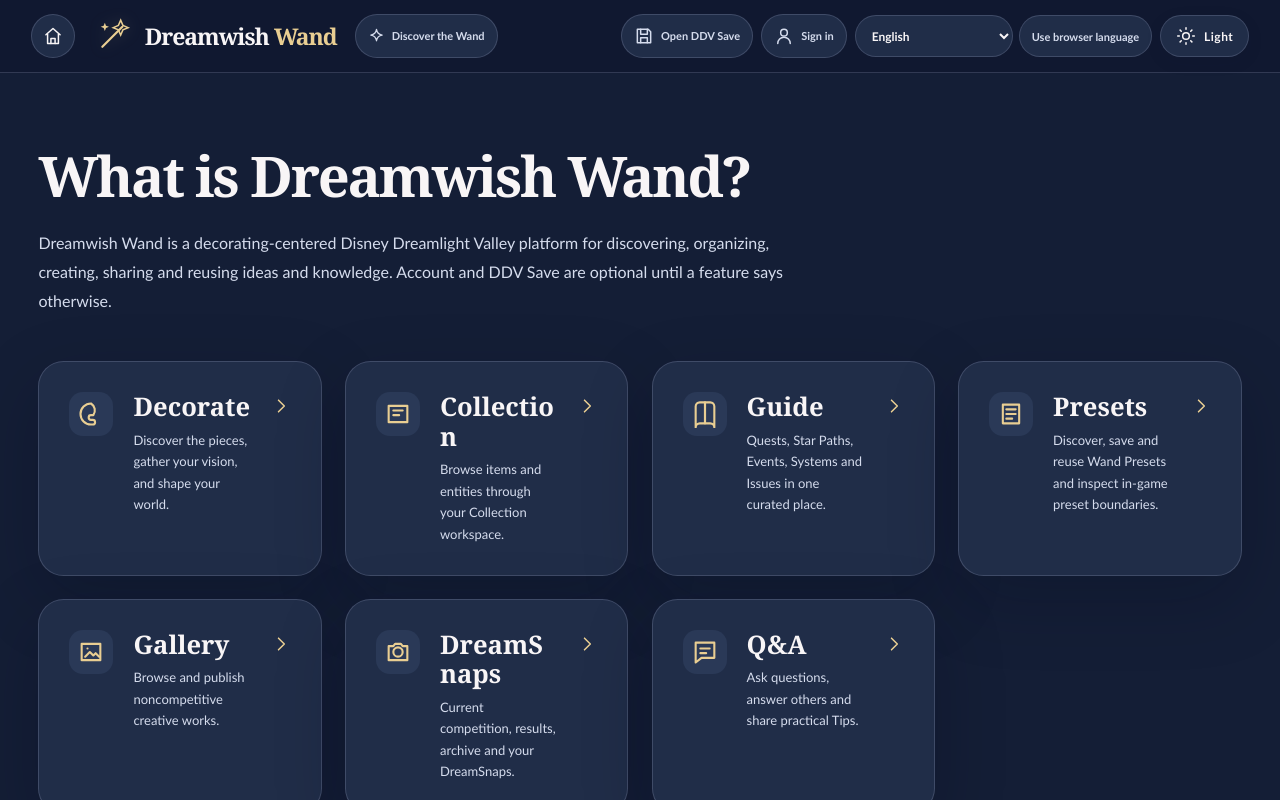
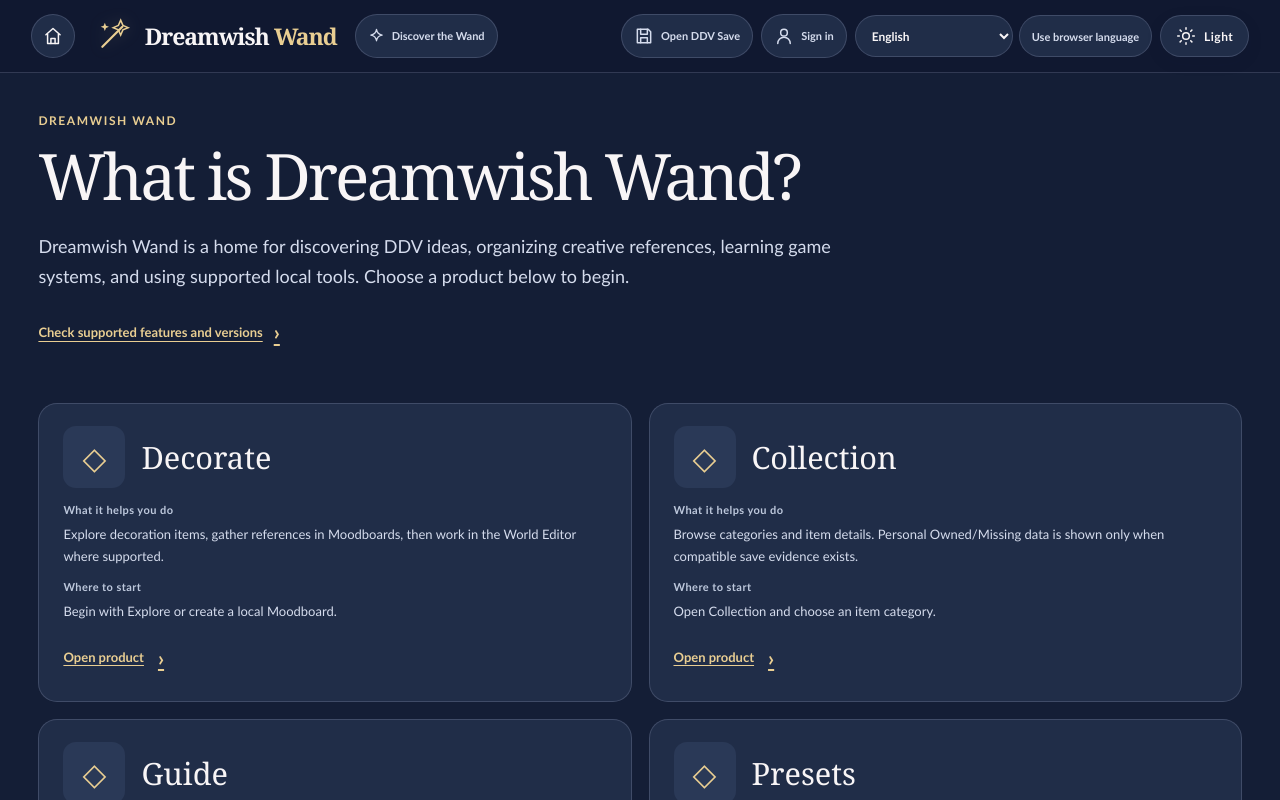
Before and after one commit to DreamwishWand/web, a SvelteKit app: page /discover in a window 1280 px wide. Shown: the top 800 px of the page. Built offline with nearby package versions, Linux system fonts and the light colour scheme.

Commit message:
feat(08web): turn Discover duplicate product cards into seven quick-starts with optional Account/Save and honest capability gates

```diff
--- a/src/routes/discover/+page.svelte
+++ b/src/routes/discover/+page.svelte
@@ -2,41 +2,113 @@
   import { base } from '$app/paths';
   import { locale, t } from '$lib/i18n/runtime.js';
   import { homeCopy } from '$lib/product-home/copy.js';
-  import { HOME_STAGE1_CONSUMER } from '$lib/ui/consumer-fixtures.js';
-  import ResponsiveFrame from '$lib/ui/ResponsiveFrame.svelte';
-  import GroupedCardGrid from '$lib/ui/GroupedCardGrid.svelte';
-  import VisualCard from '$lib/ui/VisualCard.svelte';
+  import { helpStage1Copy } from '$lib/community/help-stage1-copy.js';
+  import { orientationCopy } from '$lib/product-home/orientation-stage1-copy.mjs';
 
-  $: copy = homeCopy($locale);
-  function titleFor(id: string): string {
-    if (id === 'decorate') return copy.decorate;
-    if (id === 'collection') return copy.collection;
-    if (id === 'guide') return copy.guide;
-    if (id === 'presets') return copy.presets;
-    if (id === 'gallery') return copy.gallery;
-    return copy.dreamsnaps;
-  }
-  function detailFor(id: string): string {
-    if (id === 'decorate') return copy.decorateDetail;
-    if (id === 'collection') return copy.collectionDetail;
-    if (id === 'guide') return copy.guideDetail;
-    if (id === 'presets') return copy.presetsDetail;
-    if (id === 'gallery') return copy.galleryDetail;
-    return copy.dreamsnapsDetail;
+  $: info=orientationCopy($locale);
+  $: titles=homeCopy($locale);
+  $: helpTitle=helpStage1Copy($locale).title;
+  function productTitle(id:string,labels:typeof titles,help:string):string{
+    if(id==='decorate')return labels.decorate;
+    if(id==='collection')return labels.collection;
+    if(id==='guide')return labels.guide;
+    if(id==='presets')return labels.presets;
+    if(id==='gallery')return labels.gallery;
+    if(id==='dreamsnaps')return labels.dreamsnaps;
+    return help;
   }
 </script>
 
-<svelte:head><title>{t('shared.orientation.title', {}, $locale)} | Dreamwish Wand</title></svelte:head>
+<svelte:head>
+  <title>{t('shared.orientation.title', {}, $locale)} | Dreamwish Wand</title>
+  <meta name="description" content="Dreamwish Wand orientation: discover seven products, local save and account boundaries, and verified feature availability." />
+</svelte:head>
 
-<ResponsiveFrame className="discover-page">
-  <header class="orientation-heading">
+<section class="discover-stage1 container" data-discover-stage1="orientation-not-dashboard"
+  data-public-writer="off" data-save-auto-upload="off">
+  <header class="discover-intro">
+    <p class="eyebrow">Dreamwish Wand</p>
     <h1>{t('shared.orientation.title', {}, $locale)}</h1>
-    <p>{t('shared.orientation.intro', {}, $locale)}</p>
+    <p>{info.intro}</p>
+    <a class="discovery-status-link" href={base+'/rc-status/'}>{info.seeStatus}<span aria-hidden="true">›</span></a>
   </header>
-  <GroupedCardGrid label={t('shared.orientation.products', {}, $locale)}>
-    {#each HOME_STAGE1_CONSUMER.coreProducts as card}
-      <VisualCard href={base + card.href} title={titleFor(card.id)} description={detailFor(card.id)} icon={card.icon} />
+
+  <nav class="discover-products" aria-label={t('shared.orientation.products', {}, $locale)}
+    data-discover-seven-products>
+    {#each info.products as product}
+      <article class="discover-product" data-discover-product={product.id}>
+        <div class="discover-product-heading">
+          <span class="discover-glyph" aria-hidden="true">◇</span>
+          <h2>{productTitle(product.id,titles,helpTitle)}</h2>
+        </div>
+        <div class="discover-product-content">
+          <div class="discover-product-purpose">
+            <h3>{info.purpose}</h3>
+            <p>{product.purpose}</p>
+          </div>
+          <div class="discover-product-start">
+            <h3>{info.start}</h3>
+            <p>{product.step}</p>
+          </div>
+        </div>
+        <a class="discover-product-link" href={base+product.path}
+          data-discover-destination={product.id}>{info.action}<span aria-hidden="true">›</span></a>
+      </article>
     {/each}
-    <VisualCard href={base + HOME_STAGE1_CONSUMER.qa.href} title={copy.qa} description={copy.qaDetail} icon={HOME_STAGE1_CONSUMER.qa.icon} />
-  </GroupedCardGrid>
-</ResponsiveFrame>
+  </nav>
+
+  <section class="discover-mental-model" data-discover-account-save-optional>
+    <h2>{info.scope}</h2>
+    <div class="mental-model-grid">
+      <article data-discover-account-optional>
+        <span aria-hidden="true">◇</span>
+        <h3>{info.accountTitle}</h3>
+        <p>{info.account}</p>
+      </article>
+      <article data-discover-save-optional>
+        <span aria-hidden="true">◇</span>
+        <h3>{info.saveTitle}</h3>
+        <p>{info.save}</p>
+      </article>
+      <article data-discover-capability-gated>
+        <span aria-hidden="true">◇</span>
+        <h3>{info.supportTitle}</h3>
+        <p>{info.support}</p>
+      </article>
+    </div>
+    <a class="discovery-status-link" href={base+'/rc-status/'}>
+      {info.seeStatus}<span aria-hidden="true">›</span>
+    </a>
+  </section>
+</section>
+
+<style>
+  .discover-stage1{min-height:65vh;padding-block:40px 96px}
+  .discover-intro{max-width:900px;padding-bottom:25px}
+  .discover-intro .eyebrow{color:var(--gold);font-size:12px;letter-spacing:.13em;text-transform:uppercase;margin:0 0 13px}
+  .discover-intro h1{font:500 clamp(37px,5vw,64px) Georgia,serif;letter-spacing:-.045em;line-height:1.09;margin:0 0 20px}
+  .discover-intro p:not(.eyebrow){font-size:clamp(15px,1.5vw,18px);color:var(--ink-soft);line-height:1.7;max-width:800px;margin-bottom:18px}
+  .discovery-status-link{display:inline-flex;gap:11px;align-items:center;min-height:44px;color:var(--gold);font-weight:700;font-size:13px;text-decoration:underline;text-underline-offset:4px}
+  .discovery-status-link span{font-size:21px}
+  .discover-products{display:grid;grid-template-columns:repeat(2,minmax(0,1fr));gap:17px;margin:24px 0 55px}
+  .discover-product{display:flex;flex-direction:column;min-width:0;padding:22px 24px;background:var(--surface);border:1px solid var(--border);border-radius:19px}
+  .discover-product-heading{display:flex;align-items:center;gap:16px;margin-bottom:15px}
+  .discover-glyph{flex:none;display:grid;place-items:center;width:62px;height:62px;background:var(--surface-raised);border-radius:13px;color:var(--gold);font:31px Georgia,serif}
+  .discover-product h2{font:500 clamp(22px,2.4vw,31px) Georgia,serif;line-height:1.2;overflow-wrap:anywhere;margin:0}
+  .discover-product-content{display:grid;gap:13px;flex:1}
+  .discover-product h3{font-size:11px;font-weight:800;color:var(--ink-muted);letter-spacing:.04em;margin:0 0 7px}
+  .discover-product p{font-size:13px;line-height:1.7;margin:0;color:var(--ink-soft)}
+  .discover-product-link{display:inline-flex;align-items:center;align-self:flex-start;gap:14px;min-height:44px;color:var(--gold);font-weight:750;font-size:13px;margin-top:13px;text-decoration:underline;text-underline-offset:3px}
+  .discover-product-link span{font-size:21px}
+  .discover-mental-model{border-top:1px solid var(--border);padding-top:28px}
+  .discover-mental-model>h2{font:500 clamp(24px,3vw,34px) Georgia,serif;margin:0 0 20px}
+  .mental-model-grid{display:grid;grid-template-columns:repeat(3,minmax(0,1fr));gap:15px}
+  .mental-model-grid article{background:var(--surface);border:1px solid var(--border);padding:22px;border-radius:17px;min-width:0}
+  .mental-model-grid span{display:block;font:29px Georgia,serif;color:var(--gold);margin-bottom:8px}
+  .mental-model-grid h3{font-size:15px;margin:0 0 10px;color:var(--ink)}
+  .mental-model-grid p{font-size:12px;line-height:1.75;color:var(--ink-soft);margin:0}
+  .discover-product-link:focus-visible,.discovery-status-link:focus-visible{outline:3px solid var(--gold);outline-offset:3px;border-radius:3px}
+  @media(max-width:880px){.mental-model-grid{grid-template-columns:1fr}.mental-model-grid article{padding:18px}}
+  @media(max-width:680px){.discover-products{grid-template-columns:1fr}.discover-product{padding:20px}.discover-stage1{padding-block:28px 66px}}
+  @media(max-width:360px){.discover-product-heading{gap:11px}.discover-glyph{width:52px;height:52px;font-size:27px}.discover-product h2{font-size:22px}.discover-intro h1{font-size:34px}}
+</style>
```
